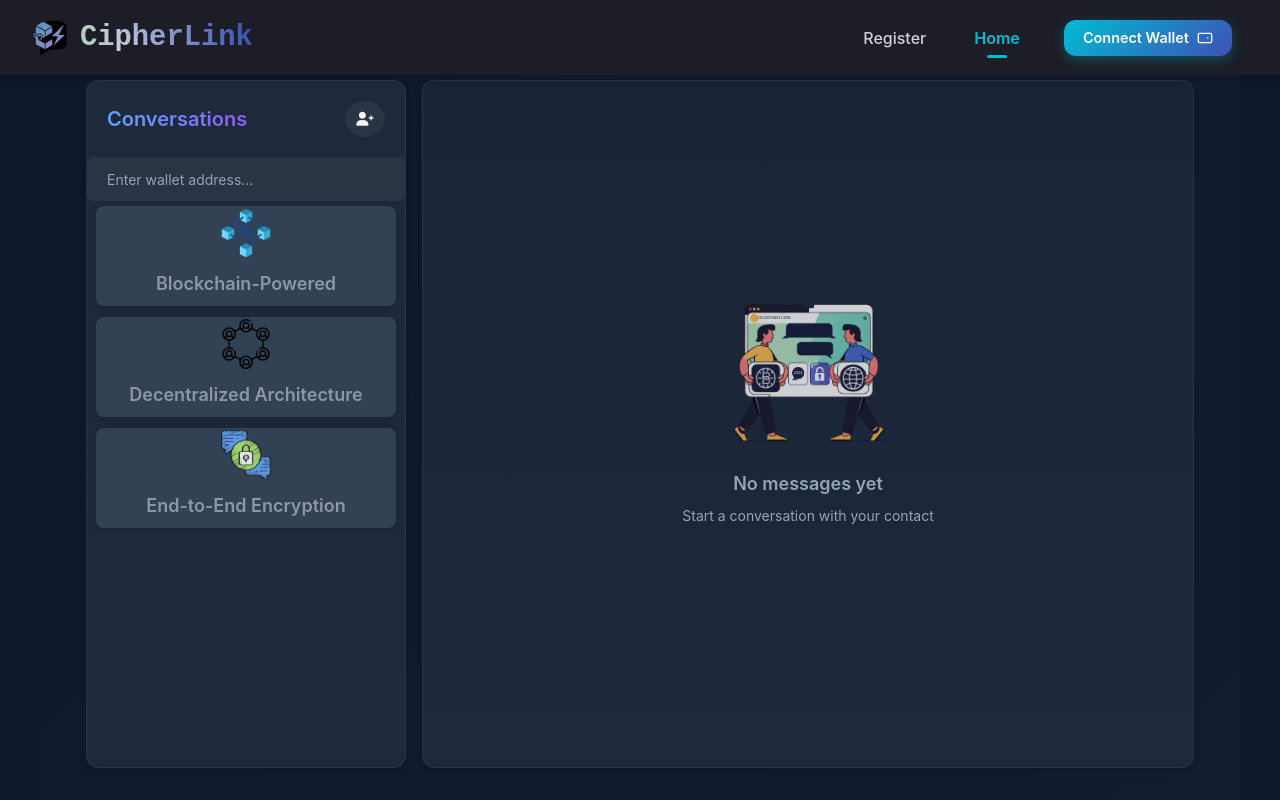
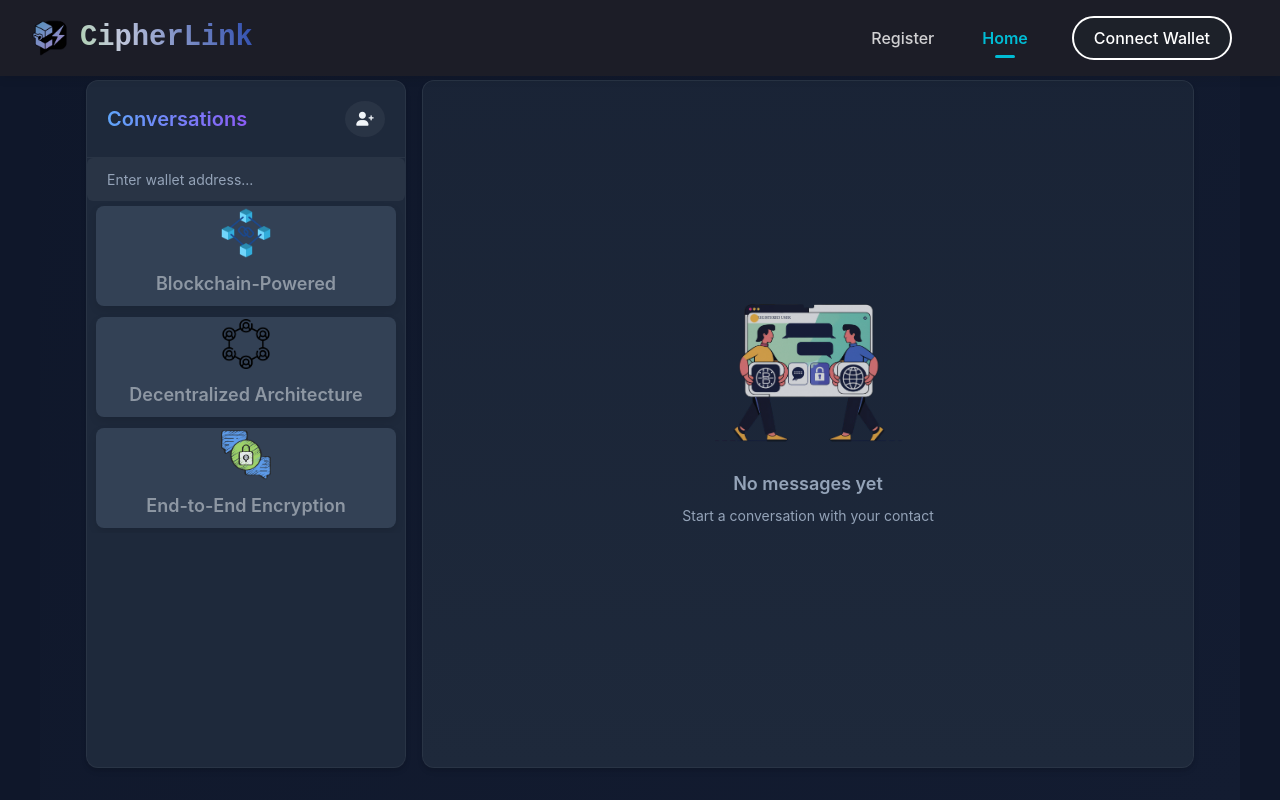
Before and after one commit to gautham2k3/CipherLink, a Vue app: page /home in a window 1280 px wide. Built offline with nearby package versions, Linux system fonts and the light colour scheme.

Commit message:
feat: implement wallet connection listeners and mobile menu toggle functionality

```diff
--- a/src/components/NavBar.vue
+++ b/src/components/NavBar.vue
@@ -3,14 +3,39 @@ import { RouterLink } from 'vue-router';
 import { ref } from 'vue';
 import { connectWallet, getUserName } from '../Utils/walletUtils';
 
-
 export default {
     setup() {
         let connected = ref(false);
+        let mobileMenuOpen = ref(false);
         const walletAddress = ref(null);
         const smallwalletAddress = ref(null);
         const userName = ref("User Not Registered");
         const avatarUrl = ref("https://ui-avatars.com/api/?name=NIL&size=40");
+
+        const setupWalletListeners = () => {
+            if (window.ethereum) {
+                window.ethereum.on('accountsChanged', (accounts) => {
+                    if (accounts.length === 0) {
+                        console.log('Wallet disconnected');
+                        connected.value = false;
+                        walletAddress.value = null;
+                        smallwalletAddress.value = null;
+                        userName.value = "User Not Registered";
+                        avatarUrl.value = "https://ui-avatars.com/api/?name=NIL&size=40";
+                    } else {
+                        console.log('Account changed to:', accounts[0]);
+                        walletAddress.value = accounts[0];
+                        handleConnectWallet();
+                    }
+                });
+
+                window.ethereum.on('chainChanged', (chainId) => {
+                    console.log('Network changed to:', chainId);
+                    window.location.reload();
+                });
+            }
+        };
+
         const handleConnectWallet = async () => {
             await connectWallet(walletAddress);
             if (walletAddress.value) {
@@ -30,30 +55,45 @@ export default {
                 console.log(smallwalletAddress.value);
             }
         };
+
         const acDropdown = () => {
           const dropdown= document.getElementById("myDropdown");
           if(dropdown) {
             dropdown.classList.toggle("show");
           }
         };
+
         const copyAddress = () => {
-          navigator.clipboard.writeText(walletAddress.value);
+          if (walletAddress.value) {
+            navigator.clipboard.writeText(walletAddress.value);
+          }
         }
+
         const disconnectWallet = () => {
-          connected = false;
+          connected.value = false;
+          walletAddress.value = null;
+          smallwalletAddress.value = null;
+          userName.value = "User Not Registered";
+          avatarUrl.value = "https://ui-avatars.com/api/?name=NIL&size=40";
         }
+
         const toggleMobileMenu = () => {
           mobileMenuOpen.value = !mobileMenuOpen.value;
         }
+
+        setupWalletListeners();
+
         return {
         connected,
         userName,
         walletAddress,
         avatarUrl,
         smallwalletAddress,
+        mobileMenuOpen,
         acDropdown,
         copyAddress,
         disconnectWallet,
+        toggleMobileMenu,
         connectWallet: handleConnectWallet
         };
     }
@@ -87,13 +127,7 @@ export default {
                       <span class="small-wallet-address">{{ smallwalletAddress }}</span>
                   </div>
                   <button v-if="!connected" @click="connectWallet()" class="connect-btn">
-                      <span class="btn-text">Connect Wallet</span>
-                      <span class="btn-icon">
-                          <svg xmlns="http://www.w3.org/2000/svg" width="16" height="16" viewBox="0 0 24 24" fill="none" stroke="currentColor" stroke-width="2" stroke-linecap="round" stroke-linejoin="round">
-                              <rect x="2" y="5" width="20" height="14" rx="2" />
-                              <line x1="16" y1="12" x2="16" y2="12" />
-                          </svg>
-                      </span>
+                      <span class="text">Connect Wallet</span>
                   </button>
                   <div v-if="connected" class="avatar-container">
                       <img :src="avatarUrl" alt="Avatar" class="avatar" @click="acDropdown()" />
@@ -154,6 +188,7 @@ export default {
   background-size: 180% 180%;
   animation: gradient-animation 18s ease infinite;
   -webkit-background-clip: text;
+  background-clip: text;
   -webkit-text-fill-color: transparent;
 }
 @keyframes gradient-animation {
@@ -252,31 +287,18 @@ export default {
   font-size: 0.8rem;
   color: rgba(255, 255, 255, 0.6);
 }
-
+/* From Uiverse.io by vinodjangid07 */
 .connect-btn {
   display: flex;
+  height: max-content;
+  background-color: #1d2129;
+  border-radius: 40px;
+  border: 2px solid #fff;
+  justify-content: space-between;
   align-items: center;
-  gap: 0.5rem;
-  background: linear-gradient(135deg, #00bcd4, #3f51b5);
-  color: white;
-  border: none;
-  border-radius: 12px;
-  padding: 0.6rem 1.2rem;
-  font-size: 0.9rem;
-  font-weight: 600;
   cursor: pointer;
-  transition: all 0.3s ease;
-  box-shadow: 0 4px 12px rgba(0, 188, 212, 0.3);
 }
 
-.connect-btn:hover {
-  transform: translateY(-2px);
-  box-shadow: 0 6px 16px rgba(0, 188, 212, 0.4);
-}
-
-.connect-btn:active {
-  transform: translateY(1px);
-}
 
 .btn-icon {
   display: flex;
```
